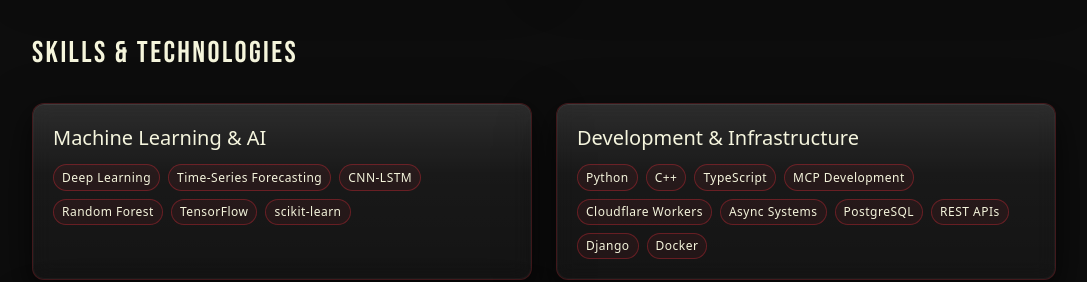
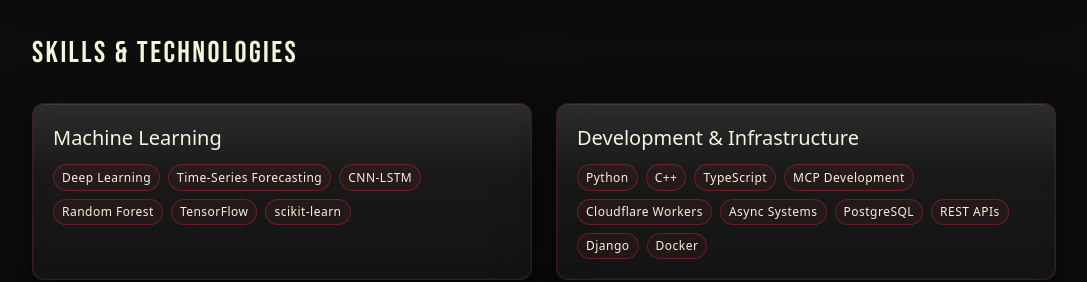
Before and after one commit to mohakapoor/Portfolio, a Next.js app: page /story in a window 1280 px wide. Shown: the part 1600-1882 px from the top of the page, without its empty margins (96-1183 px from the left). Built offline with nearby package versions, Linux system fonts and the light colour scheme.

Commit message:
slight cosmetic change

```diff
--- a/src/app/story/page.tsx
+++ b/src/app/story/page.tsx
@@ -382,7 +382,7 @@ export default function StoryPage() {
             <h2 className="newspaper-headline text-3xl my-8 animate-slide-right">Skills & Technologies</h2>
                                                    <div className="grid gap-6 md:grid-cols-2">
                 <div className="glass-card p-5">
-                  <h3 className="text-xl mb-3">Machine Learning & AI</h3>
+                  <h3 className="text-xl mb-3">Machine Learning</h3>
                   <div className="flex flex-wrap gap-2">
                     <span className="tag">Deep Learning</span>
                     <span className="tag">Time-Series Forecasting</span>
```
